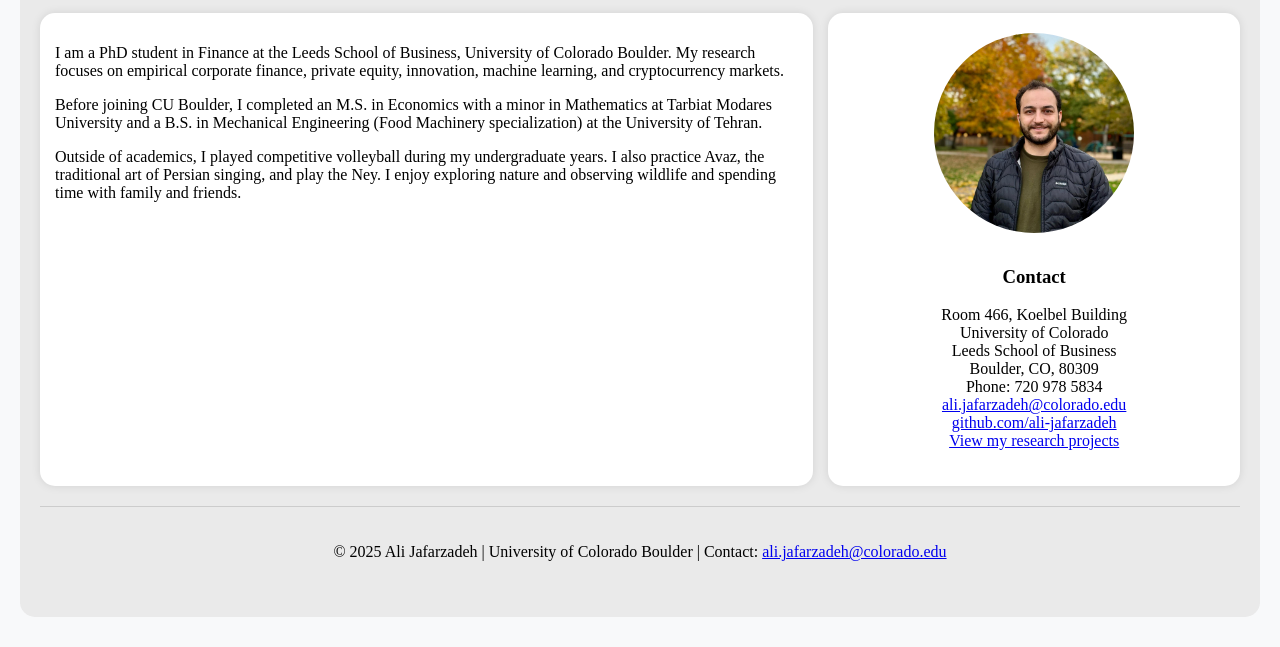
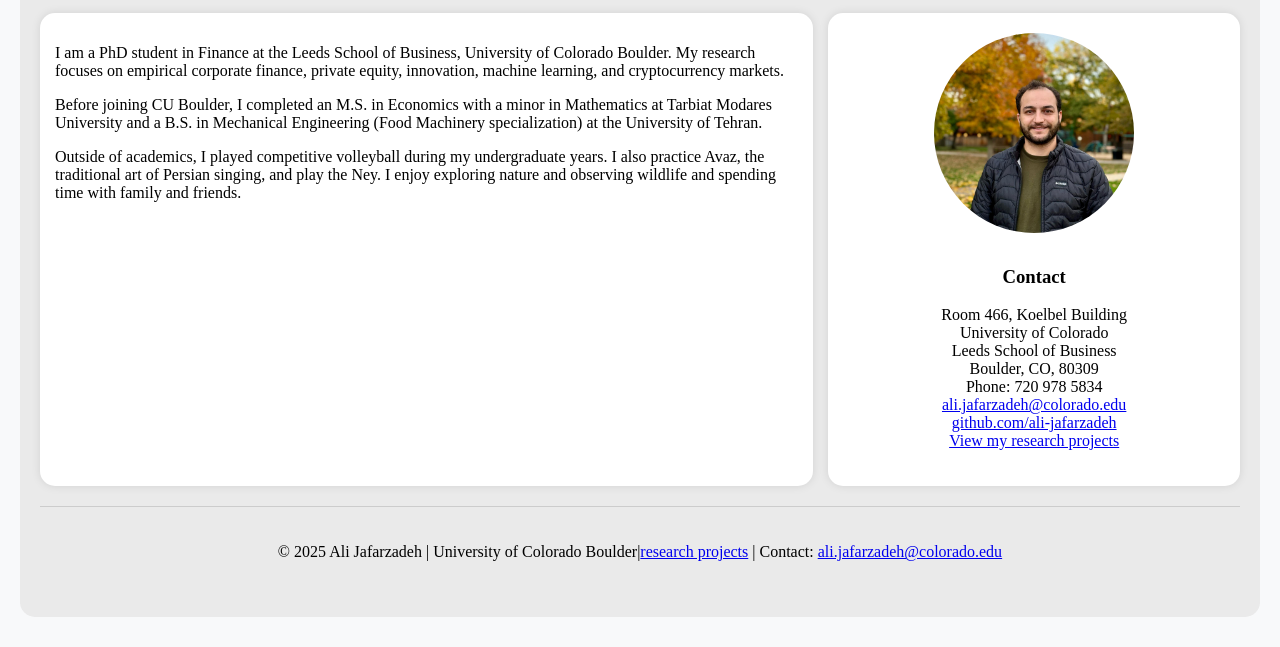
Before and after one commit to ali-jafarzadeh/ali-jafarzadeh.github.io, a Jekyll site: the page index.html, which Jekyll copies as it is, in a window 1280 px wide. Shown: the part 1683-2330 px from the top of the page. Built offline with Jekyll 4.4.1, drawn with Linux system fonts in a browser that asks for light colours.

Commit message:
Update index.html

```diff
--- a/index.html
+++ b/index.html
@@ -313,7 +313,7 @@
     </div>
 
     <footer>
-      <p>&copy; <script>document.write(new Date().getFullYear());</script> Ali Jafarzadeh | University of Colorado Boulder | Contact: <a href="mailto:ali.jafarzadeh@colorado.edu">ali.jafarzadeh@colorado.edu</a></p>
+      <p>&copy; <script>document.write(new Date().getFullYear());</script> Ali Jafarzadeh | University of Colorado Boulder|<a href="https://ali-jafarzadeh.com/research.html">research projects</a> | Contact: <a href="mailto:ali.jafarzadeh@colorado.edu">ali.jafarzadeh@colorado.edu</a></p>
     </footer>
   </div>
 </body>
```
